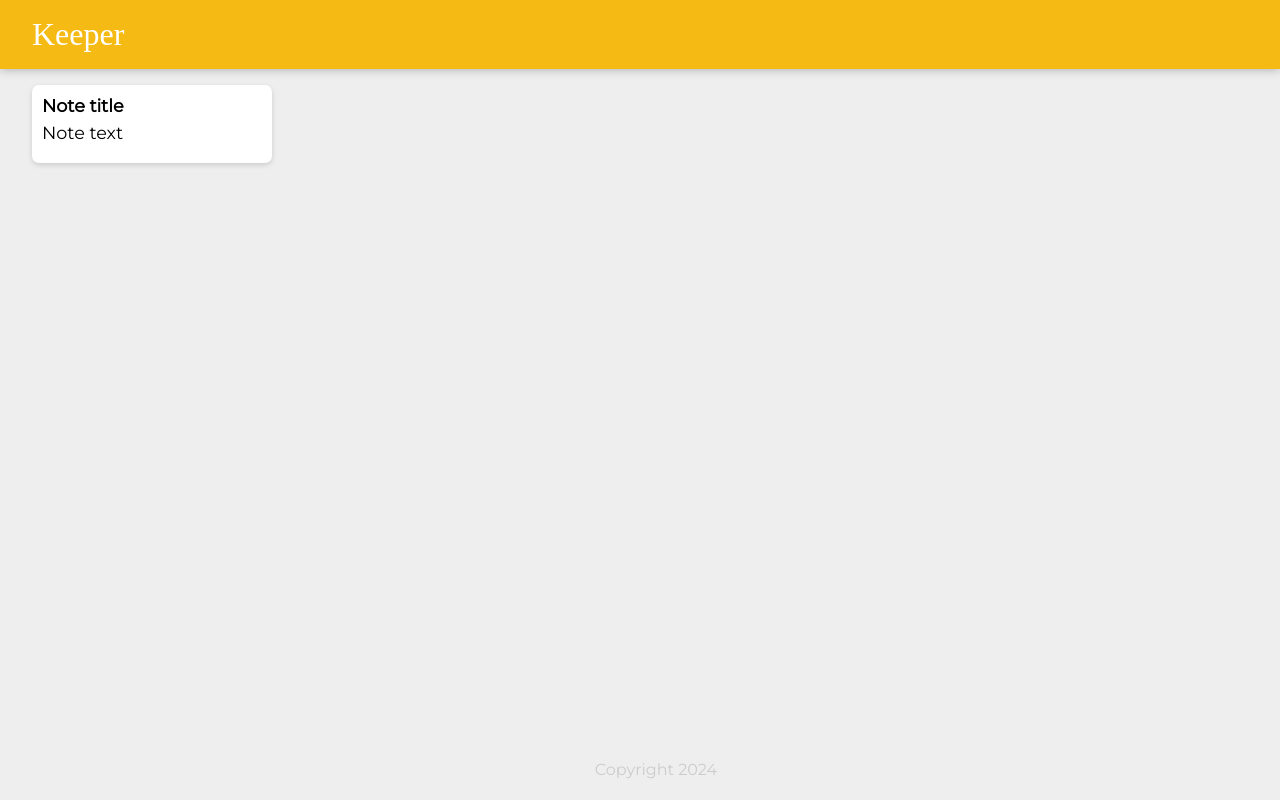
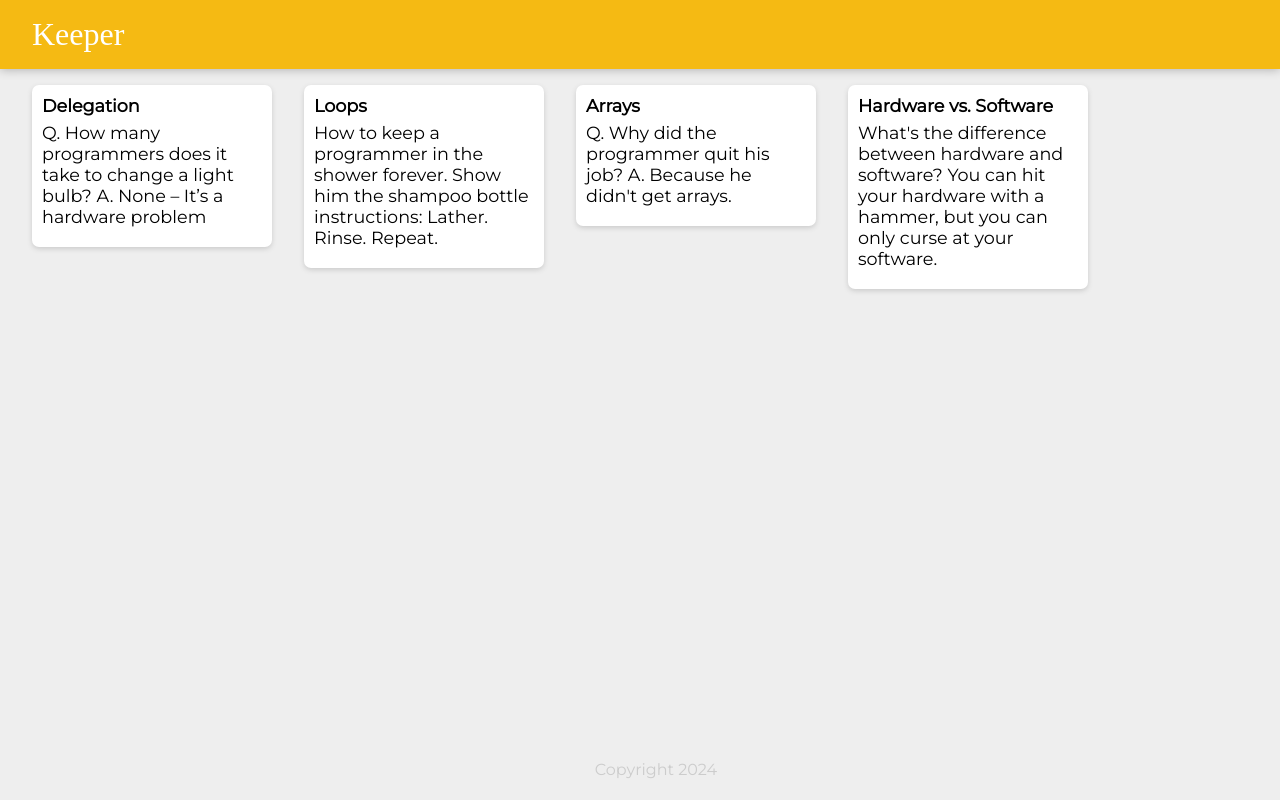
Before and after one commit to justrunis/keeper, a React (Create React App) app: page / in a window 1280 px wide. Built offline with nearby package versions, Linux system fonts and the light colour scheme; a web font is replaced by a local one.

Commit message:
map function for notes

```diff
--- a/src/components/App.jsx
+++ b/src/components/App.jsx
@@ -1,12 +1,20 @@
-import React from 'react';
-import Header from './Header';
-import Note from './Note';
-import Footer from './Footer';
-const App = () => {
+import React from "react";
+import Header from "./Header";
+import Footer from "./Footer";
+import Note from "./Note";
+import notes from "../notes";
+
+function App() {
   return (
     <div>
       <Header />
-            <Note />
+      {notes.map(noteItem => (
+        <Note
+          key={noteItem.key}
+          title={noteItem.title}
+          content={noteItem.content}
+        />
+      ))}
       <Footer />
     </div>
   );
--- a/src/components/Header.jsx
+++ b/src/components/Header.jsx
@@ -1,11 +1,11 @@
-import React from 'react';
+import React from "react";
 
-const Header = () => {
-    return (
-        <header>
-            <h1>Keeper</h1>
-        </header>
-    );
-};
+function Header() {
+  return (
+    <header>
+      <h1>Keeper</h1>
+    </header>
+  );
+}
 
 export default Header;
--- a/src/components/Note.jsx
+++ b/src/components/Note.jsx
@@ -1,12 +1,12 @@
-import React from 'react';
+import React from "react";
 
-const Note = () => {
-    return (
-        <div className='note'>
-            <h1>Note title</h1>
-            <p>Note text</p>
-        </div>
-    );
-};
+function Note(props) {
+  return (
+    <div className="note">
+      <h1>{props.title}</h1>
+      <p>{props.content}</p>
+    </div>
+  );
+}
 
 export default Note;
--- /dev/null
+++ b/src/notes.js
@@ -0,0 +1,28 @@
+const notes = [
+    {
+      key: 1,
+      title: "Delegation",
+      content:
+        "Q. How many programmers does it take to change a light bulb? A. None – It’s a hardware problem"
+    },
+    {
+      key: 2,
+      title: "Loops",
+      content:
+        "How to keep a programmer in the shower forever. Show him the shampoo bottle instructions: Lather. Rinse. Repeat."
+    },
+    {
+      key: 3,
+      title: "Arrays",
+      content:
+        "Q. Why did the programmer quit his job? A. Because he didn't get arrays."
+    },
+    {
+      key: 4,
+      title: "Hardware vs. Software",
+      content:
+        "What's the difference between hardware and software? You can hit your hardware with a hammer, but you can only curse at your software."
+    }
+];
+
+export default notes;
```
Also changed, not shown: src/index.js (+4 -4 lines). Lines whose indentation alone changed are shown as unchanged.
